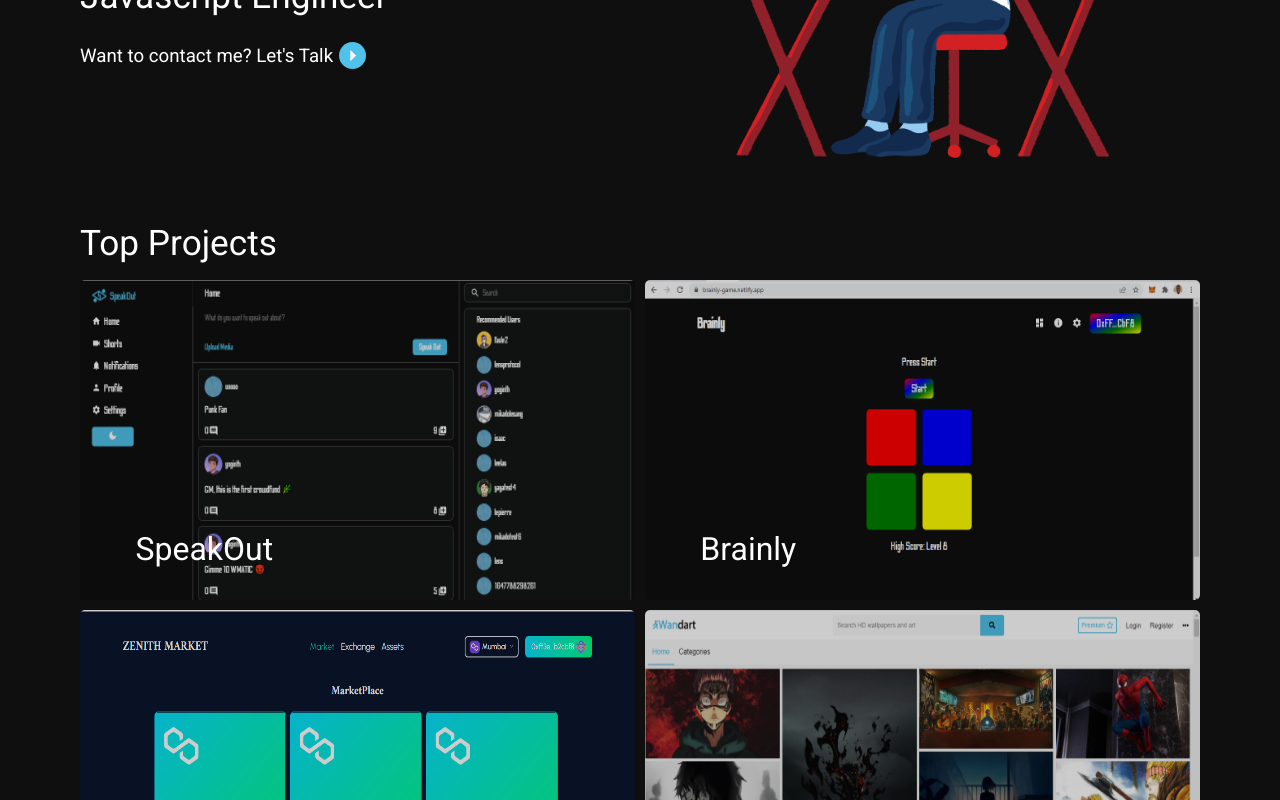
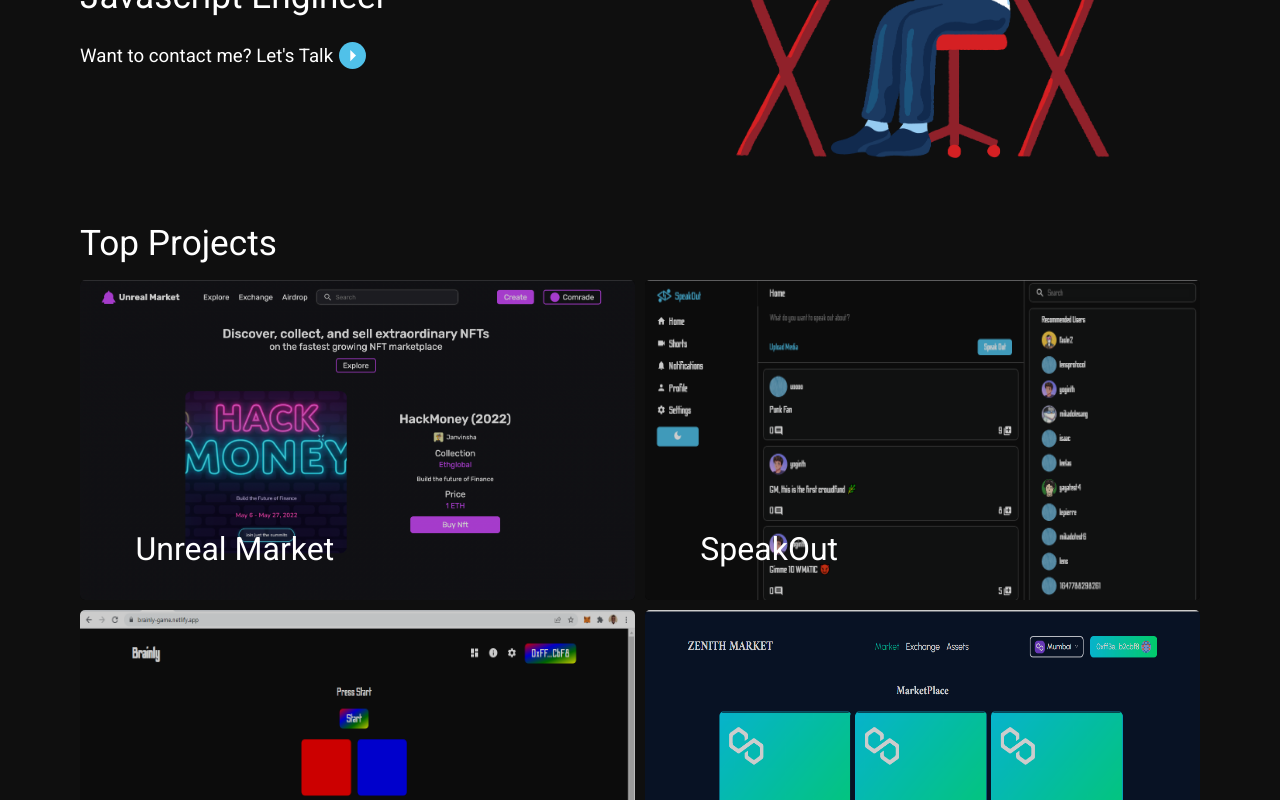
Before and after one commit to janvinsha/myportfolio, a React (Create React App) app: page / in a window 1280 px wide. Shown: the part 390-1190 px from the top of the page. Built offline with nearby package versions, Linux system fonts and the light colour scheme.

Commit message:
add project

```diff
--- a/src/projectState.js
+++ b/src/projectState.js
@@ -47,8 +47,21 @@
 
 import somob from "./images/somo1.png";
 import so1 from "./images/so1.png";
+
+import unre from "./images/unre.png";
 export const ProjectState = () => {
   return [
+    {
+      title: "Unreal Market",
+      subTitle:
+        "This Marketplace is truly unreal, users can create collections and add Nfts to that collection, edit their profile, and comment on their favorite Nfts. Users can buy crypto using fiat and also cross swap tokens to fit their spending needs on the marketplace. This marketplace tries to fit in all the needs of the user without necessarily moving to another Dapp",
+      url: "/project/unreal-market",
+      liveLink: "http://unreal-market.netlify.app/",
+      mainImg: unre,
+      mobileImg: unre,
+      details:
+        "A lot of sponsors' technologies were used as they were beneficial to the project. Two smart contracts were written, one deployed using Hardhart to POLYGON Mumbai tesnet, the other an airdrop contract which utilizes WORLDCOIN deployed using ZSYNC. 3 sponsors tech was integrated for login WALLETCONNECT, UNSTOPPABLE DOMAINS, and COINBASE WALLET. IPFS was used to upload all NFT and image data. A subgraph was created using THEGRAPH to query blockchain data. TRANSAK was integrated to allow users buy crypto using Fiat currency. SWING was used to build a cross chain swap. WAKU was used to allow users to comment on NFT. COVALENT was used to query NFT transaction history data",
+    },
     {
       title: "SpeakOut",
       subTitle:
```
Also changed, not shown: src/images/unre.png (added), 1 other file (tests, documents, lock files or other folders).
